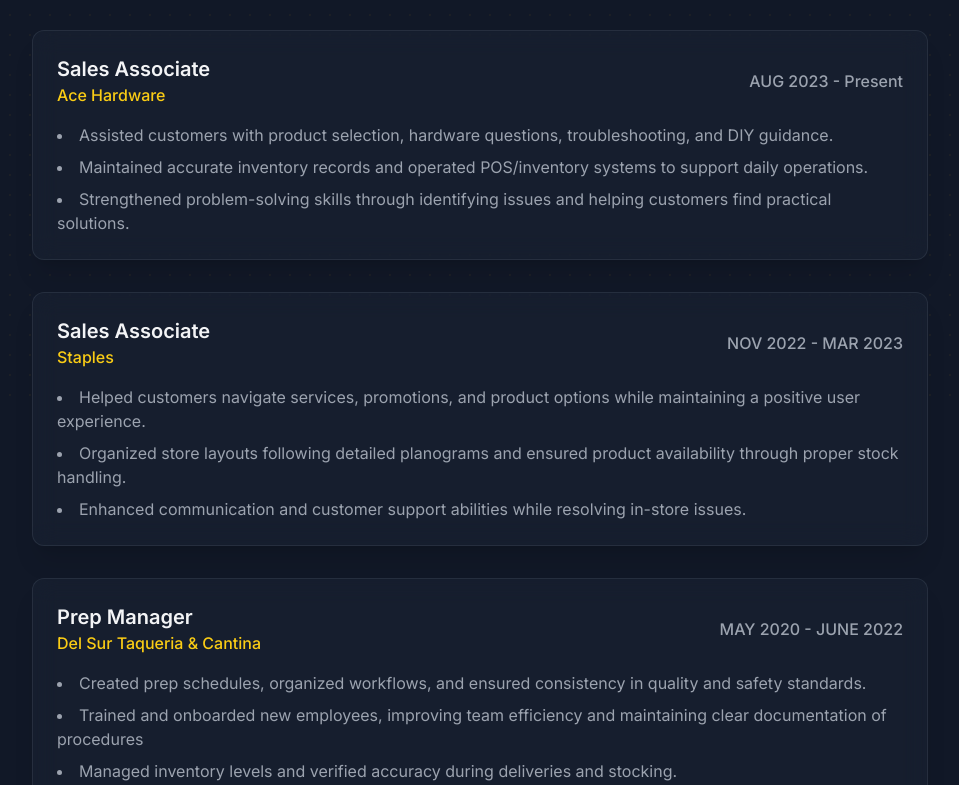
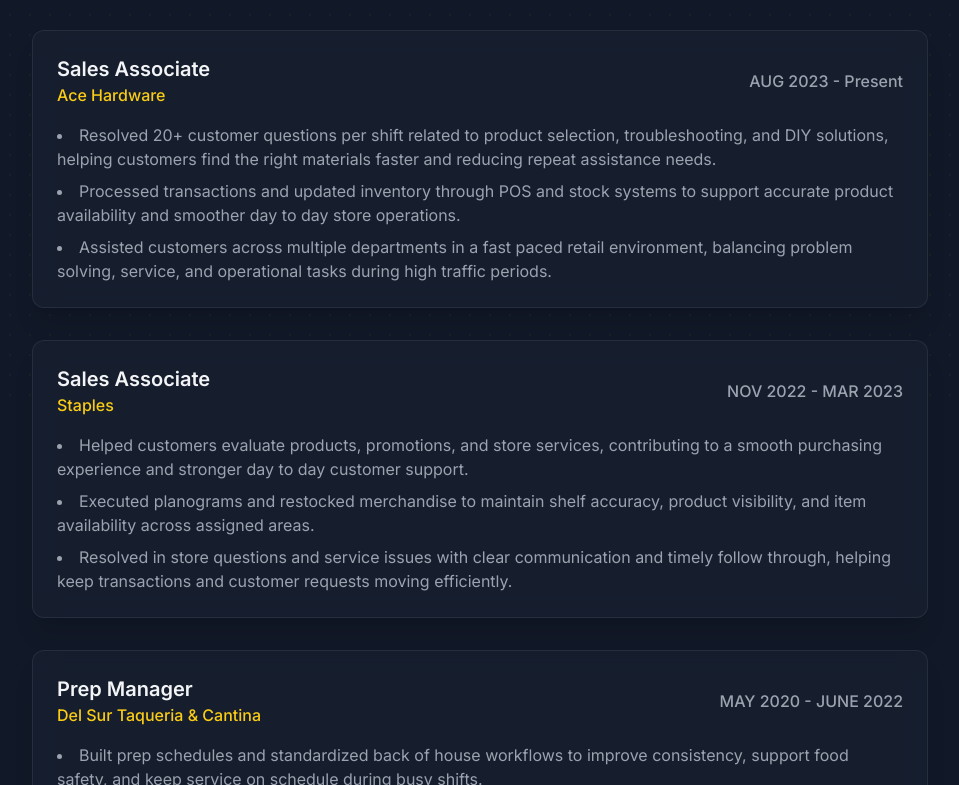
Before and after one commit to NickJohnson06/website-portfolio, a React (Vite) app in the folder client/: page /#/resume in a window 1280 px wide. Shown: the part 395-1180 px from the top of the page, without its empty margins (160-1119 px from the left). Built offline with nearby package versions, Linux system fonts and the light colour scheme.

Commit message:
Updated content on resume page

```diff
--- a/client/src/pages/Resume.jsx
+++ b/client/src/pages/Resume.jsx
@@ -9,9 +9,9 @@
     company: 'Ace Hardware',
     period: 'AUG 2023 - Present',
     description: [
-      'Assisted customers with product selection, hardware questions, troubleshooting, and DIY guidance.',
-      'Maintained accurate inventory records and operated POS/inventory systems to support daily operations.',
-      'Strengthened problem-solving skills through identifying issues and helping customers find practical solutions.',
+      'Resolved 20+ customer questions per shift related to product selection, troubleshooting, and DIY solutions, helping customers find the right materials faster and reducing repeat assistance needs.',
+      'Processed transactions and updated inventory through POS and stock systems to support accurate product availability and smoother day to day store operations.',
+      'Assisted customers across multiple departments in a fast paced retail environment, balancing problem solving, service, and operational tasks during high traffic periods.',
     ],
   },
   {
@@ -19,9 +19,9 @@
     company: 'Staples',
     period: 'NOV 2022 - MAR 2023',
     description: [
-      'Helped customers navigate services, promotions, and product options while maintaining a positive user experience.',
-      'Organized store layouts following detailed planograms and ensured product availability through proper stock handling.',
-      'Enhanced communication and customer support abilities while resolving in-store issues.',
+      'Helped customers evaluate products, promotions, and store services, contributing to a smooth purchasing experience and stronger day to day customer support.',
+      'Executed planograms and restocked merchandise to maintain shelf accuracy, product visibility, and item availability across assigned areas.',
+      'Resolved in store questions and service issues with clear communication and timely follow through, helping keep transactions and customer requests moving efficiently.',
     ],
   },
   {
@@ -29,9 +29,9 @@
     company: "Del Sur Taqueria & Cantina",
     period: 'MAY 2020 - JUNE 2022',
     description: [
-      'Created prep schedules, organized workflows, and ensured consistency in quality and safety standards.',
-      'Trained and onboarded new employees, improving team efficiency and maintaining clear documentation of procedures',
-      'Managed inventory levels and verified accuracy during deliveries and stocking.',
+      'Built prep schedules and standardized back of house workflows to improve consistency, support food safety, and keep service on schedule during busy shifts.',
+      'Trained and on-boarded 10+ employees on daily procedures and expectations, helping shorten ramp up time and improve team consistency.',
+      'Coordinated prep operations in a high volume environment, maintaining organization, quality standards, and reliable support for front of house service.',
     ],
   },
 ]
@@ -66,7 +66,6 @@
     'DHCP',
     'LAN/WAN',
     'Routing & Switching',
-    'Active Directory',
     'Windows',
     'System Administration',
     'Network Troubleshooting',
```
Also changed, not shown: client/src/router.jsx (deleted).
